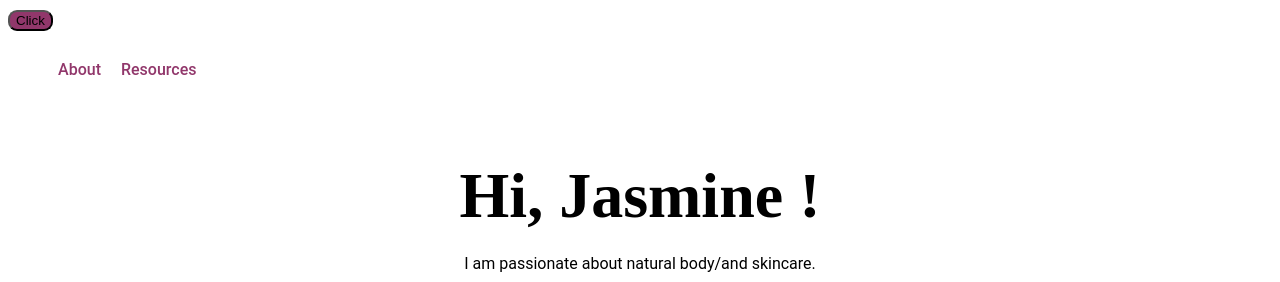
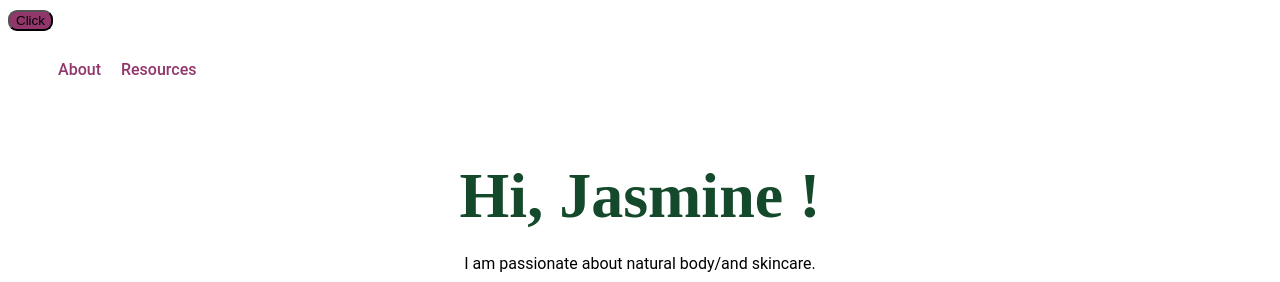
Before and after one commit to Jasminethecreator/skincare, a plain HTML site: page index.html in a window 1280 px wide. Shown: the top 282 px of the page. Drawn offline with Linux system fonts and the light colour scheme.

Commit message:
h1 color change #15492b

```diff
--- a/style.css
+++ b/style.css
@@ -79,6 +79,7 @@ nav a:visited{
     line-height: 1.1;
     font-weight: 700;
     margin-bottom: 20px;
+    color:#15492b
 }
 
 .hero p {
```
